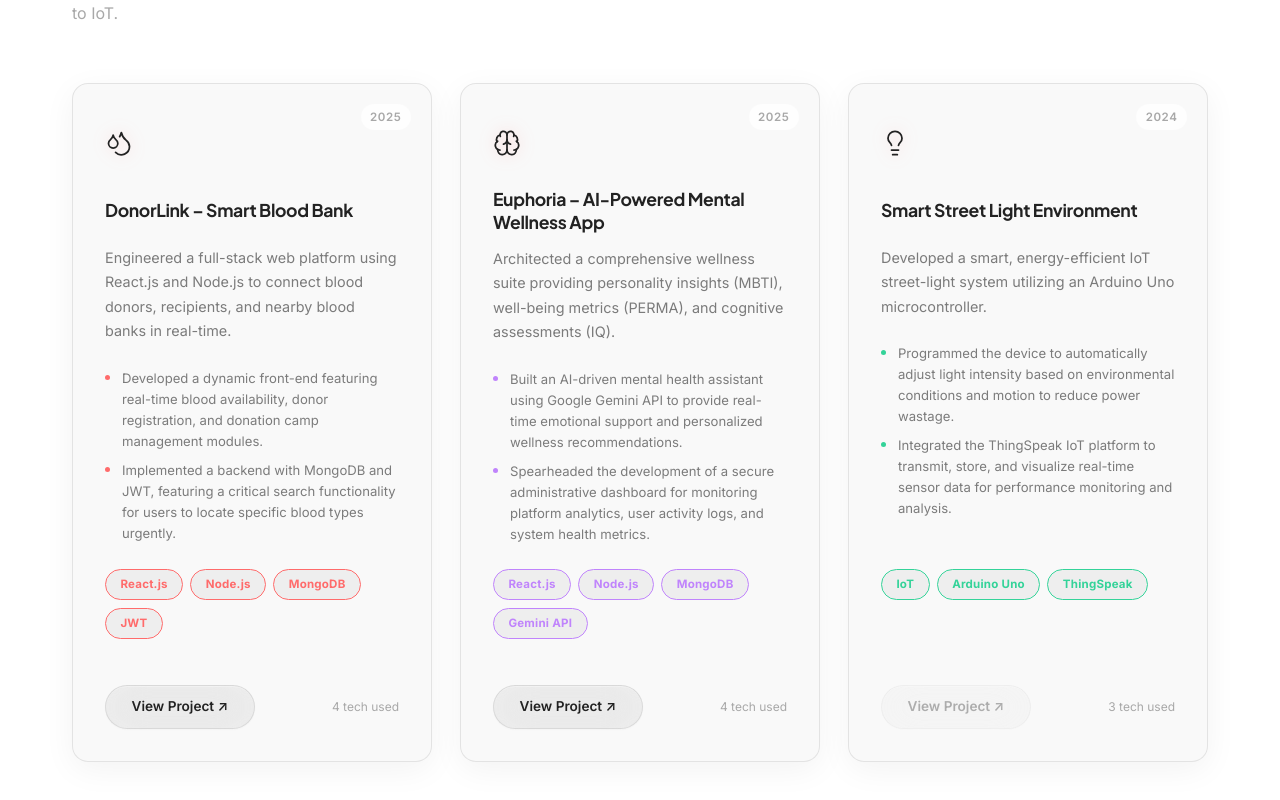
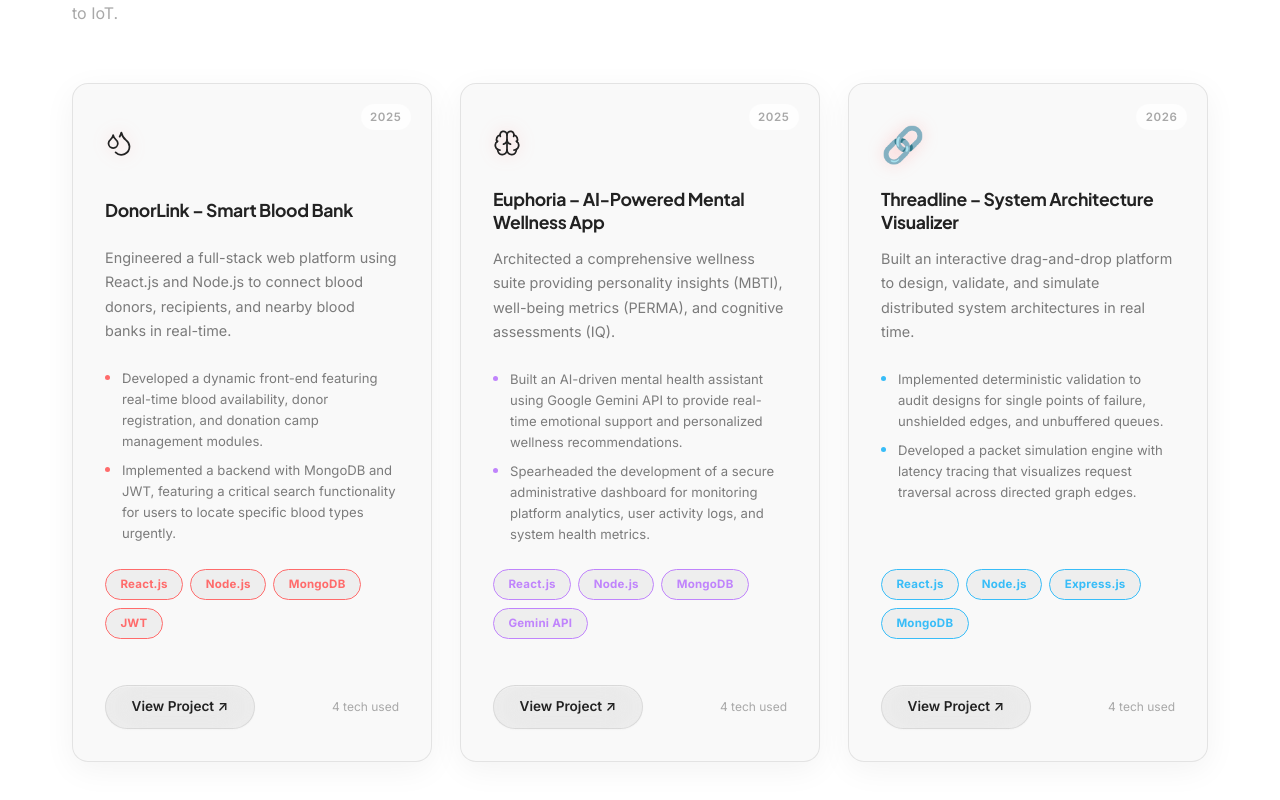
Before and after one commit to fearsomecity/port_adi, a React (Vite) app: page / in a window 1280 px wide. Shown: the part 3435-4235 px from the top of the page. Built offline with nearby package versions, Linux system fonts and the light colour scheme; no server answers.

Commit message:
Update portfolioData.js

```diff
--- a/src/data/portfolioData.js
+++ b/src/data/portfolioData.js
@@ -63,17 +63,18 @@ export const projects = [
     link: "https://delightful-bay-07530dc00.4.azurestaticapps.net/",
   },
   {
-    title: "Smart Street Light Environment",
-    tech: ["IoT", "Arduino Uno", "ThingSpeak"],
-    year: "2024",
+    title: "Threadline – System Architecture Visualizer",
+    tech: ["React.js", "Node.js", "Express.js", "MongoDB"],
+    year: "2026",
     description:
-      "Developed a smart, energy-efficient IoT street-light system utilizing an Arduino Uno microcontroller.",
+      "Built an interactive drag-and-drop platform to design, validate, and simulate distributed system architectures in real time.",
     bullets: [
-      "Programmed the device to automatically adjust light intensity based on environmental conditions and motion to reduce power wastage.",
-      "Integrated the ThingSpeak IoT platform to transmit, store, and visualize real-time sensor data for performance monitoring and analysis.",
+      "Implemented deterministic validation to audit designs for single points of failure, unshielded edges, and unbuffered queues.",
+      "Developed a packet simulation engine with latency tracing that visualizes request traversal across directed graph edges.",
     ],
-    color: "#34D399",
-    icon: "💡",
+    color: "#38bdf8",
+    icon: "🔗",
+    link: "https://thread-line-frontend.vercel.app/",
   },
 ];
 
```
